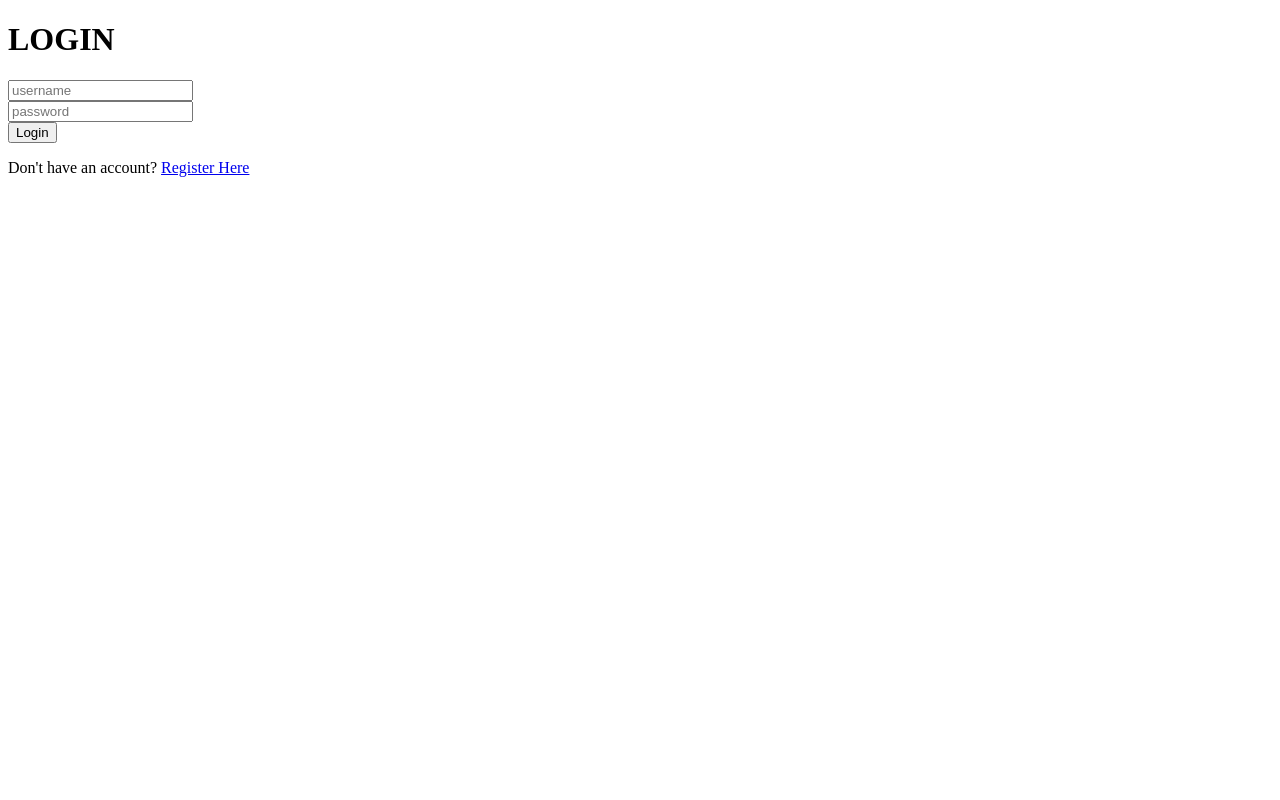
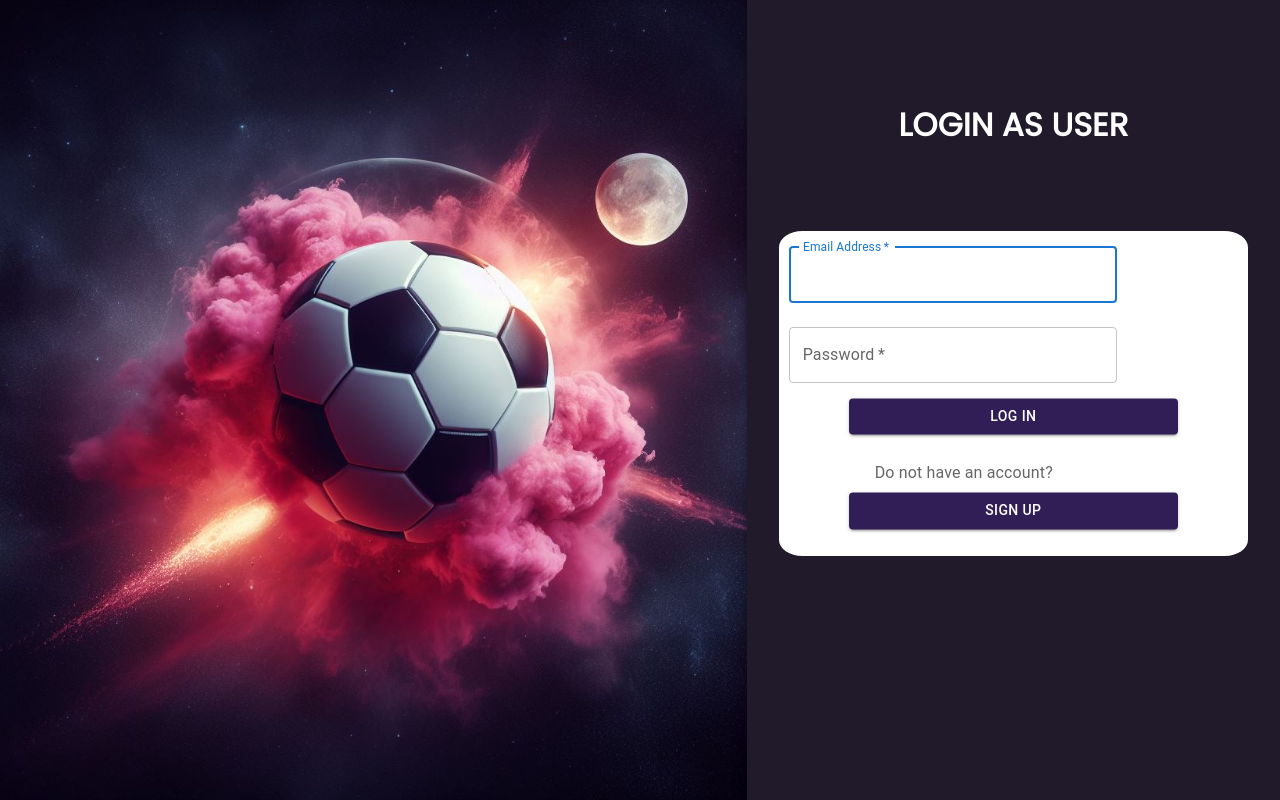
Before and after one commit to hshariq/footballAnalytics-site, a React (Create React App) app in the folder react-website-fa/: page / in a window 1280 px wide. Built offline with nearby package versions, Linux system fonts and the light colour scheme.

Commit message:
Login final
Login bana dia boisss

```diff
--- a/react-website-fa/package.json
+++ b/react-website-fa/package.json
@@ -3,11 +3,15 @@
   "version": "0.1.0",
   "private": true,
   "dependencies": {
+    "@emotion/react": "^11.11.3",
+    "@emotion/styled": "^11.11.0",
+    "@mui/material": "^5.15.5",
     "@testing-library/jest-dom": "^5.17.0",
     "@testing-library/react": "^13.4.0",
     "@testing-library/user-event": "^13.5.0",
     "react": "^18.2.0",
     "react-dom": "^18.2.0",
+    "react-icons": "^5.0.1",
     "react-scripts": "5.0.1",
     "web-vitals": "^2.1.4"
   },
--- /dev/null
+++ b/react-website-fa/src/Login/Login.css
@@ -0,0 +1,131 @@
+/* .wrapper{
+    width: 400px;
+    height: 100%;
+    display: flex;
+    justify-content: center;
+    align-items: center;
+    background-color: transparent;
+    border-radius: 22px;
+    border: 2px solid gray;
+    padding: auto;
+}
+
+.wrapper h1{
+    font-size: 36px;
+    text-align: center;
+}
+
+.wrapper .input-box{
+    position: relative;
+    width: 100%;
+    height: 60px;
+    margin: 30px 0;
+}
+
+.input-box input{
+    width: 100%;
+    height: 100%;
+    background: transparent;
+    outline: none;
+    border: 2px solid gray;
+    border-radius: 40px;
+    font-size: 18px;
+    color: white;
+    padding: 20px 45px 20px 20px;
+}
+
+.input-box input::placeholder{
+    color: white
+}
+
+.input-box .icon{
+    position: absolute;
+    top: 50%;
+    right: 20px;
+    transform: translateY(-50%);
+    font-size: 16px;
+}
+
+.wrapper button{
+    display: block;
+    width: 100%;
+    height: 45px;
+    border: none;
+    outline: none;
+    background: white;
+    border-radius: 40px;
+    font-size: 18px;
+    color: #333;
+    cursor: pointer;
+    transition: .5s;
+    font-weight: 700;
+}
+
+.wrapper .register-link {
+    text-align: center;
+    margin: 20px 0 15px;
+    font-size: 16px;
+}
+
+.register-link p a{
+    color: white;
+    text-decoration: none;
+    font-weight: 600;
+}
+
+.register-link p a:hover{
+    text-decoration: underline;
+}
+
+.form{
+    transform: translateY(20px);
+  }
+
+.img1{
+    width: 400px;
+    height: 100%`;
+}*/
+
+.headerofLogin, h5{
+  font-family: "Poppins", sans-serif;
+  font-weight: bold;
+  /* border-bottom: 3px solid #ffaaaa;  */
+  padding: 0%;
+}
+.my-text-fieldLU {
+  width: 70%;
+  transform: translateX(10px);
+}
+
+.bt {
+  transform: translateY(130%);
+  width: 100%;
+  box-shadow: 2px 2px 4px rgba(0, 0, 0, 0.4);
+}
+
+.form{
+  transform: translateY(20px);
+}
+
+
+
+
+@media (max-width: 1200px) {
+  .img1 {
+    display: none;
+  }
+
+  .auth-FormContainter {
+    position: absolute;
+    top: 0;
+    left: 0;
+    right: 0;
+    bottom: 0;
+    border-color: transparent;
+    background-color: #201A2B;
+  }
+}
+a {
+    text-decoration: none;
+    color: white;
+  }
--- a/react-website-fa/src/Login/Login.jsx
+++ b/react-website-fa/src/Login/Login.jsx
@@ -1,26 +1,210 @@
 import React from "react";
+import { FaUser } from "react-icons/fa";
+import { FaLock } from "react-icons/fa";
+import "./Login.css";
+import img from "../images/login.jpg";
+//react-website-fa\src\images\login.jpg
+import Button from "@mui/material/Button";
+import CssBaseline from "@mui/material/CssBaseline";
+import TextField from "@mui/material/TextField";
+import Paper from "@mui/material/Paper";
+import Box from "@mui/material/Box";
+import Grid from "@mui/material/Grid";
+import Typography from "@mui/material/Typography";
+// import { Link } from "react-router-dom";
 
 function Login() {
   return (
-    <div>
-      <form action="">
-        <h1>LOGIN</h1>
-        <div className="input-box">
-          <input type="text" placeholder="username" required />
-        </div>
-        <div className="input-box">
-          <input type="password" placeholder="password" required />
-        </div>
-        <button type="submit">Login</button>
+    <Grid container component="main" sx={{ height: "100vh" }}>
+      <link
+        href="https://fonts.googleapis.com/css2?family=Poppins&display=swap"
+        rel="stylesheet"
+      />
+      <CssBaseline />
+      <Grid
+        item
+        xs={false}
+        sm={4}
+        md={7}
+        sx={{
+          backgroundImage: "url(" + img + ")",
+          backgroundRepeat: "no-repeat",
+          backgroundSize: "cover",
+          backgroundPosition: "center",
+        }}
+      />
+      <Grid
+        item
+        xs={12}
+        sm={8}
+        md={5}
+        component={Paper}
+        elevation={6}
+        square
+        sx={{ backgroundColor: "#201A2B" }}
+      >
+        <Box
+          sx={{
+            my: 10,
+            mx: 4,
+            display: "flex",
+            flexDirection: "column",
+            alignItems: "center",
+          }}
+        >
+          {/* <Avatar sx={{ m: 1, bgcolor: 'secondary.main' }}>
+              <LockOutlinedIcon />
+            </Avatar> */}
+          <h1 className="headerofLogin" variant="h5" style={{ color: "white" }}>
+            LOGIN AS USER
+          </h1>
+          <Box
+            className="form"
+            noValidate
+            // onSubmit={handleSubmit}
+            sx={{ mt: 5, backgroundColor: "white", borderRadius: "5%" }}
+          >
+            <TextField
+              margin="normal"
+              required
+              id="email"
+              label="Email Address"
+              name="email"
+              autoComplete="email"
+              autoFocus
+              // value={email}
+              // onChange={(e) => setEmail(e.target.value)}
+              className="my-text-fieldLU"
+            />
+            {/* {emailError} */}
+            <TextField
+              margin="normal"
+              required
+              name="password"
+              label="Password"
+              type="password"
+              id="password"
+              autoComplete="current-password"
+              // value={pw}
+              // onChange={(e) => setPasswrod(e.target.value)}
+              className="my-text-fieldLU"
+            />
+            {/* {passwordError}
+            <h6 className="LoginError">{loginError}</h6> */}
 
-        <div className="register-link">
-          <p>
-            Don't have an account? <a href="/register">Register Here</a>
-          </p>
-        </div>
-      </form>
-    </div>
+            <div
+              style={{
+                display: "flex",
+                justifyContent: "center",
+                marginBottom: "10px",
+              }}
+            >
+              <Button
+                type="submit"
+                fullWidth
+                variant="contained"
+                // onClick={handleSubmit}
+                sx={{
+                  mt: -5,
+                  mb: 8,
+                  width: "70%",
+                  backgroundColor: "#311E57",
+                  "&:hover": {
+                    backgroundColor: "#201A2B",
+                  },
+                }}
+                className="bt"
+              >
+                Log In
+              </Button>
+            </div>
+            <Typography
+              variant="h"
+              color="text.secondary"
+              sx={{ ml: 12, zIndex: 1 }}
+            >
+              Do not have an account?
+            </Typography>
+            <div
+              style={{
+                display: "flex",
+                justifyContent: "center",
+                marginBottom: "10px",
+              }}
+            >
+              <Button
+                type="submit"
+                fullWidth
+                variant="contained"
+                // onClick={handleSubmit}
+                sx={{
+                  mt: -5,
+                  mb: 8,
+                  width: "70%",
+                  backgroundColor: "#311E57",
+                  "&:hover": {
+                    backgroundColor: "#201A2B",
+                  },
+                }}
+                className="bt"
+              >
+                Sign Up
+              </Button>
+            </div>
+            <div
+              style={{
+                display: "flex",
+                justifyContent: "center",
+                // marginBottom: "10px",
+              }}
+            >
+              {/* <Button
+                type="submit"
+                fullWidth
+                variant="contained"
+                sx={{
+                  mt: -5,
+                  mb: 8,
+                  width: "70%",
+                  backgroundColor: "#311E57",
+                  "&:hover": {
+                    backgroundColor: "#201A2B",
+                  },
+                }}
+                className="bt"
+              > */}
+              {/* <Link to="/signupU">SIGNUP</Link> */}
+              {/* </Button> */}
+            </div>
+          </Box>
+        </Box>
+      </Grid>
+    </Grid>
   );
+  //     <div className="wrapper">
+  //       <form action="">
+  //         <h1>LOGIN</h1>
+  //         <div className="img">
+  //           <img src={form} alt="Form" className="img1" />
+  //         </div>
+  //         <div className="input-box">
+  //           <input type="text" placeholder="username" required />
+  //           <FaUser className="icon" />
+  //         </div>
+  //         <div className="input-box">
+  //           <input type="password" placeholder="password" required />
+  //           <FaLock className="icon" />
+  //         </div>
+  //         <button type="submit">Login</button>
+
+  //         <div className="register-link">
+  //           <p>
+  //             Don't have an account? <a href="/register">Register Here</a>
+  //           </p>
+  //         </div>
+  //       </form>
+  //     </div>
+  //   );
+  // }
 }
-
 export default Login;
--- a/react-website-fa/src/index.js
+++ b/react-website-fa/src/index.js
@@ -1,6 +1,7 @@
 import React from 'react';
 import ReactDOM from 'react-dom/client';
 import App from './App';
+import './index.css';
 
 const root = ReactDOM.createRoot(document.getElementById('root'));
 root.render(
```
Also changed, not shown: react-website-fa/src/index.css (added, +16 -0 lines), react-website-fa/src/images/login.jpg (added), 1 other file (tests, documents, lock files or other folders).
